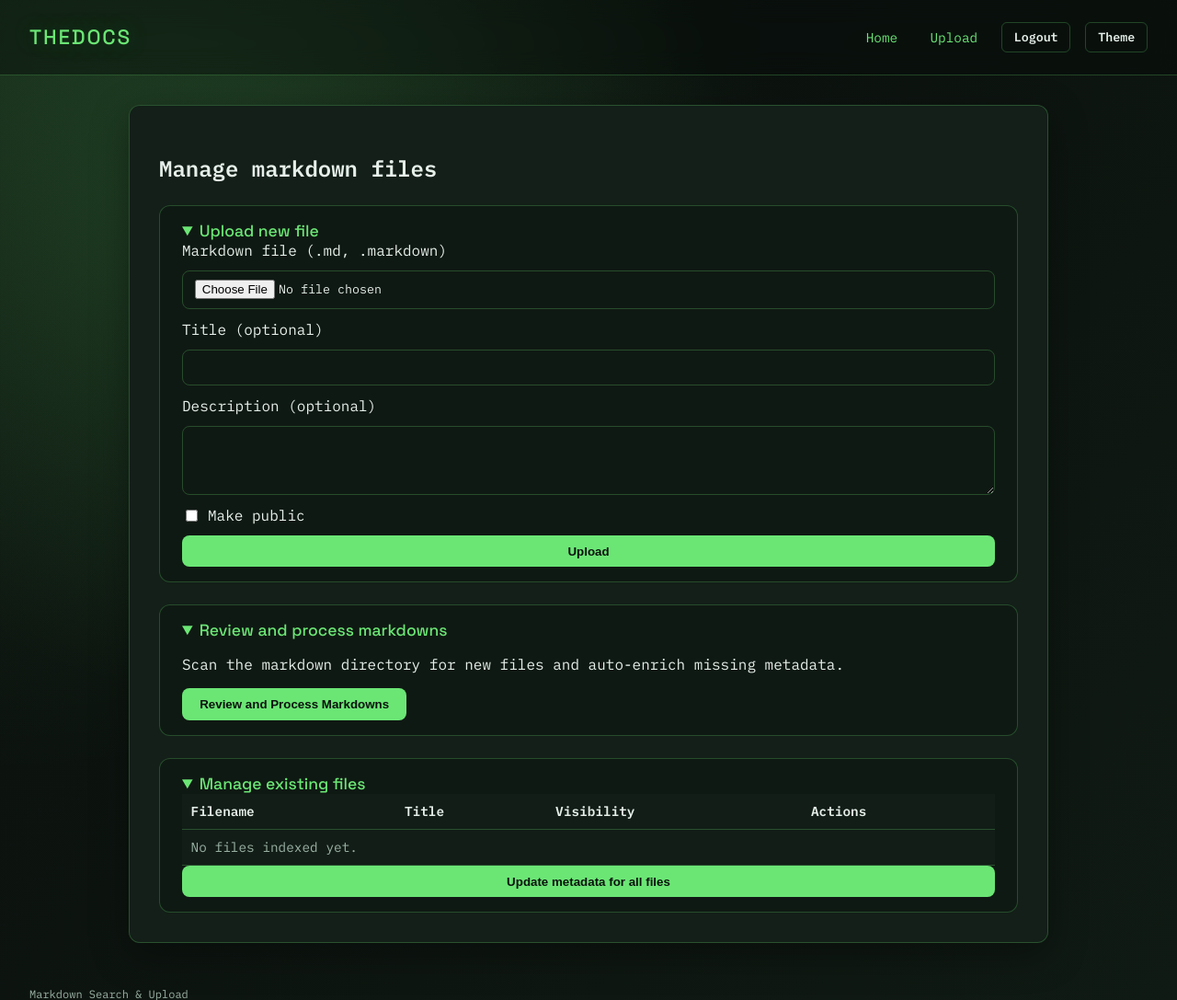
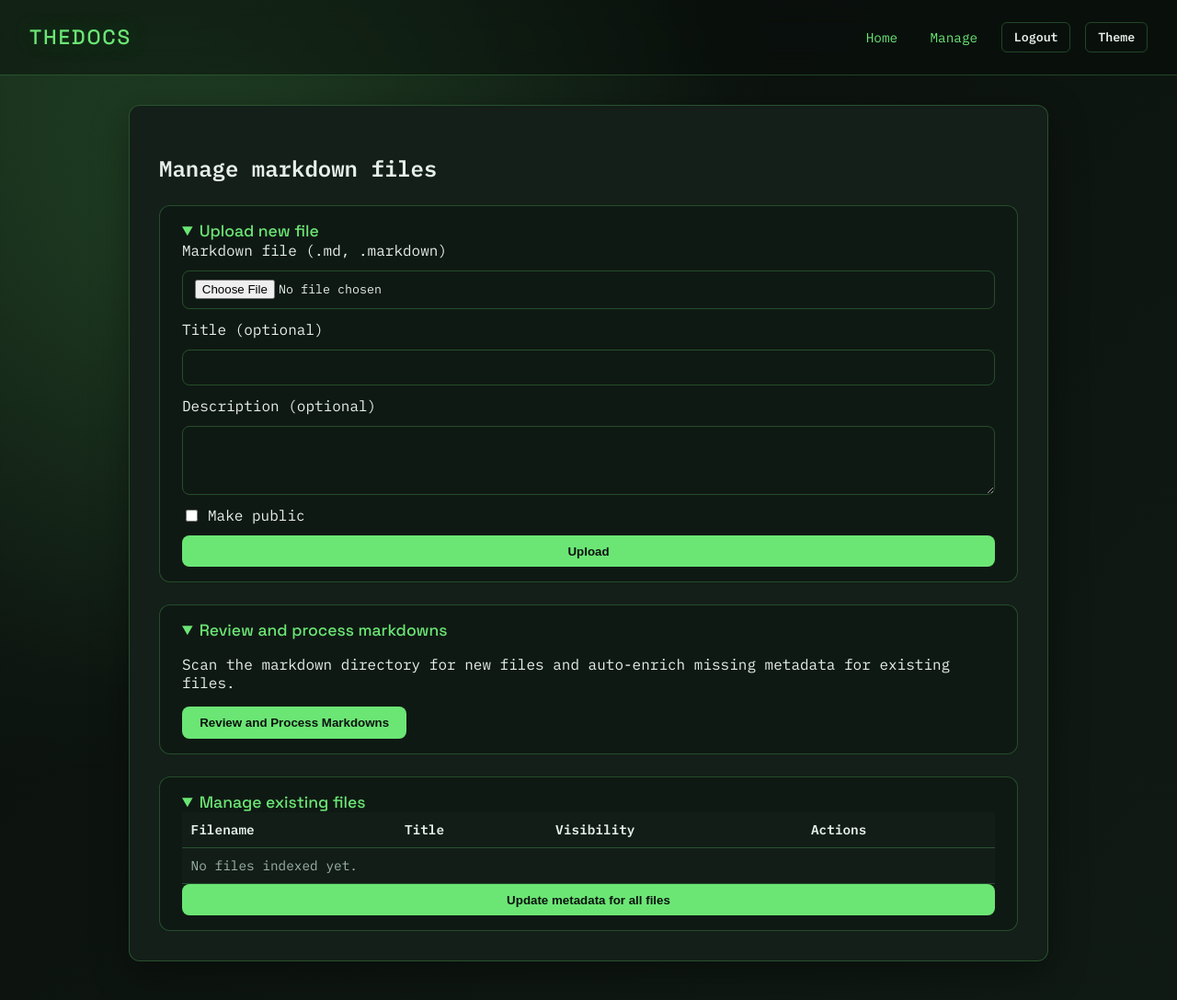
Before and after one commit to costa-rica/TheDocs, a FastAPI app: page /manage in a window 1280 px wide, after a click on "Review and process markdowns". Shown: the top 1087 px of the page at 92% size. Run offline with FastAPI, Linux system fonts and the light colour scheme; the visitor is signed in with stand-in values (Sample User, id 1); parts of the project's set-up code (start-up, migrations or seed data) failed here and were passed over; some libraries are stand-ins or nearby versions.

Commit message:
Improve manage metadata processing
- Extend review-and-process to include existing markdowns missing titles/descriptions.

- Update summary counts and UI copy to reflect metadata enrichment behavior.

- Rename nav label from Upload to Manage.

```diff
--- a/app/main.py
+++ b/app/main.py
@@ -281,14 +281,19 @@ def process_markdowns(request: Request):
 
     default_public = False
     new_files = store.sync_new_files(default_public)
-    existing_rows = {row.filename: {"title": row.title, "description": row.description} for row in store.list_rows()}
-    updates, errors = _build_metadata_updates(new_files, existing_rows)
+    rows = store.list_rows()
+    existing_rows = {row.filename: {"title": row.title, "description": row.description} for row in rows}
+    missing_existing = [row.filename for row in rows if not row.title or not row.description]
+    candidates = sorted(set(new_files + missing_existing))
+    updates, errors = _build_metadata_updates(candidates, existing_rows)
     store.update_missing_metadata(updates)
 
+    total_indexed = len(rows)
+    skipped = max(total_indexed - len(new_files) - len(missing_existing), 0)
     summary = {
         "new_files": len(new_files),
         "enriched": len(updates),
-        "skipped": len(store.list_markdown_files()) - len(new_files),
+        "skipped": skipped,
         "errors": errors,
     }
     _flash(request, "process_summary", summary)
--- a/app/templates/base.html
+++ b/app/templates/base.html
@@ -18,7 +18,7 @@
       <nav class="site-nav">
         <a href="/" class="nav-link">Home</a>
         {% if is_authenticated %}
-        <a href="/manage" class="nav-link">Upload</a>
+        <a href="/manage" class="nav-link">Manage</a>
         <form action="/logout" method="post" class="nav-inline">
           <button class="nav-button" type="submit">Logout</button>
         </form>
--- a/app/templates/manage.html
+++ b/app/templates/manage.html
@@ -28,7 +28,7 @@
 
   <details class="section">
     <summary>Review and process markdowns</summary>
-    <p>Scan the markdown directory for new files and auto-enrich missing metadata.</p>
+    <p>Scan the markdown directory for new files and auto-enrich missing metadata for existing files.</p>
     <form action="/manage/process" method="post">
       <button type="submit">Review and Process Markdowns</button>
     </form>
```
